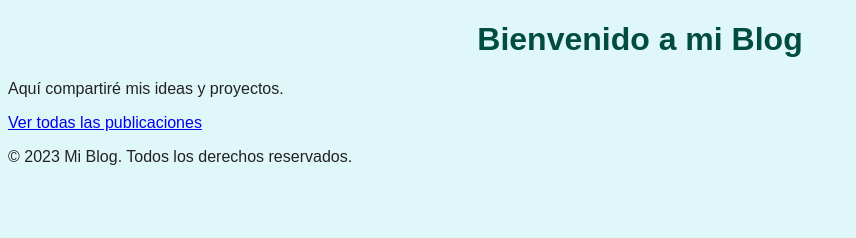
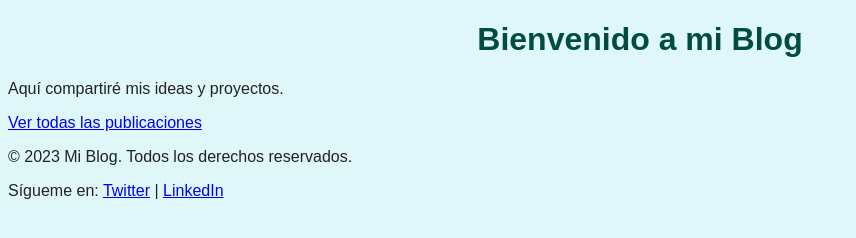
Before and after one commit to Code-Moises/my-personal-blog, a plain HTML site: page index.html in a window 1280 px wide. Shown: the whole page, without its empty margins (0-856 px from the left). Drawn offline with Linux system fonts and the light colour scheme.

Commit message:
feat: Añadir enlaces a redes sociales en el pie de página

```diff
--- a/index.html
+++ b/index.html
@@ -11,7 +11,10 @@
 	<p>Aquí compartiré mis ideas y proyectos.</p>
 	<p><a href="archive.html">Ver todas las publicaciones</a></p>
 
-	<footer><p>&copy; 2023 Mi Blog. Todos los derechos reservados.</p></footer>
+	<footer>
+		<p>&copy; 2023 Mi Blog. Todos los derechos reservados.</p>
+		<p>Sígueme en: <a href="#">Twitter</a> | <a href="#">LinkedIn</a></p>
+	</footer>
 </body>
 
 </html>
```
